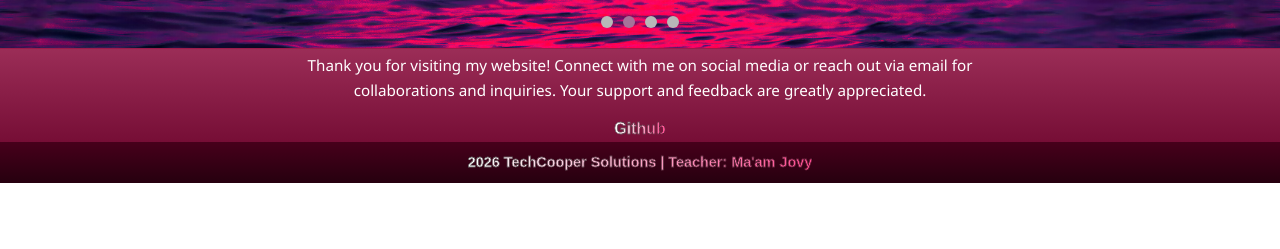
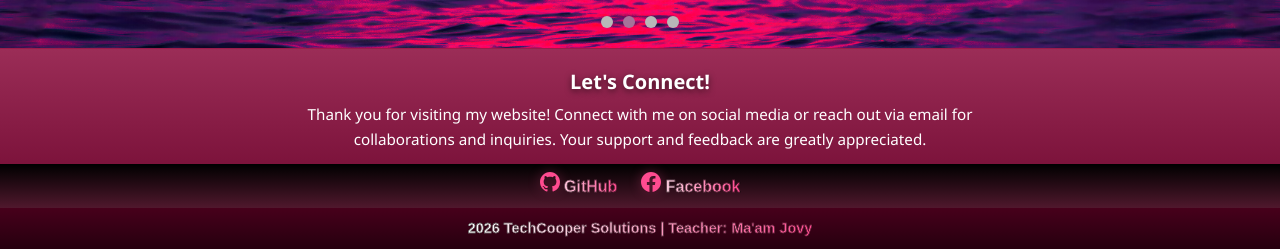
Before and after one commit to RhonStephenFernandez/RhonStephenPortfolio, a plain HTML site: page gallery.html in a window 1280 px wide. Shown: the part 651-900 px from the top of the page. Before the commit the page ends 834 px from the top, so only its background shows below. Drawn offline with nearby package versions, Linux system fonts and the light colour scheme.

Commit message:
Update gallery.html

```diff
--- a/gallery.html
+++ b/gallery.html
@@ -135,10 +135,32 @@ slide">&#10094;</button>
     </script>
 </body>
 <footer>
-    <p class="footerbg">Thank you for visiting my website! Connect with me on social media or reach out via email for collaborations and inquiries. Your support and feedback are greatly appreciated.</p>
+      <div a class="footerbg">
+      <h2 class="footerHeader">Let's Connect!</h2>
+        <p>Thank you for visiting my website! Connect with me on social media or reach out via email for collaborations and inquiries. Your support and feedback are greatly appreciated.</p>
+      </div>
+        <nav class="socialsNavBar" role="navigation" aria-label="Social Links">
+    <ul class="socialsNav-List">
+        <li class="socials">
+            <a href="https://github.com/RhonStephenFernandez" class="link">
+                <svg class="social-icon" viewBox="0 0 24 24" width="20" height="20" fill="currentColor" aria-hidden="true">
+                    <path d="M12 0C5.37 0 0 5.37 0 12c0 5.31 3.435 9.795 8.205 11.385.6.105.825-.255.825-.57 0-.285-.015-1.23-.015-2.235-3.015.555-3.795-.735-4.035-1.41-.135-.345-.72-1.41-1.23-1.695-.42-.225-1.02-.78-.015-.795.945-.015 1.62.87 1.845 1.23 1.08 1.815 2.805 1.305 3.495.99.105-.78.42-1.305.765-1.605-2.67-.3-5.46-1.335-5.46-5.925 0-1.305.465-2.385 1.23-3.225-.12-.3-.54-1.53.12-3.18 0 0 1.005-.315 3.3 1.23.96-.27 1.98-.405 3-.405s2.04.135 3 .405c2.295-1.56 3.3-1.23 3.3-1.23.66 1.65.24 2.88.12 3.18.765.84 1.23 1.905 1.23 3.225 0 4.605-2.805 5.625-5.475 5.925.435.375.81 1.095.81 2.22 0 1.605-.015 2.895-.015 3.3 0 .315.225.69.825.57A12.02 12.02 0 0 0 24 12c0-6.63-5.37-12-12-12z"/>
+                </svg>
+                <strong>GitHub</strong>
+            </a>
+        </li>
+        <li class="socials">
+            <a href="https://www.facebook.com/rhonstephenfernandez" class="link">
+                <svg class="social-icon" viewBox="0 0 24 24" width="20" height="20" fill="currentColor" aria-hidden="true">
+                    <path d="M24 12.073C24 5.405 18.627 0 12 0S0 5.405 0 12.073C0 18.1 4.388 23.094 10.125 24v-8.437H7.078v-3.49h3.047V9.41c0-3.025 1.792-4.697 4.533-4.697 1.312 0 2.686.236 2.686.236v2.97h-1.513c-1.491 0-1.956.93-1.956 1.874v2.25h3.328l-.532 3.49h-2.796V24C19.612 23.094 24 18.1 24 12.073z"/>
+                </svg>
+                <strong>Facebook</strong>
+            </a>
+        </li>
+    </ul>
+</nav>
 
-    <p class="socials"><a href="https://github.com/RhonStephenFernandez" class="link"><b>Github</b></a></div></a></p>
-    <p class="subfooter"><b><a class="textPreset1">2026 TechCooper Solutions | Teacher: Ma'am Jovy</a></b></p>
-</footer>
+        <p class="subfooter"><strong class="textPreset1">2026 TechCooper Solutions | Teacher: Ma'am Jovy</strong></p>
+    </footer>
 </center>
 </html>
```
